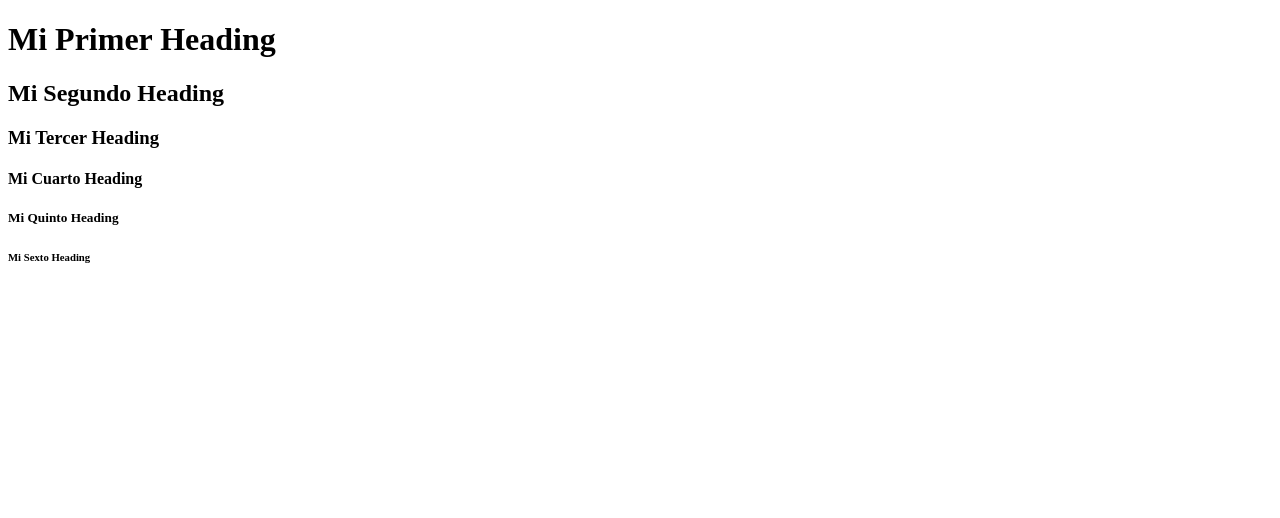
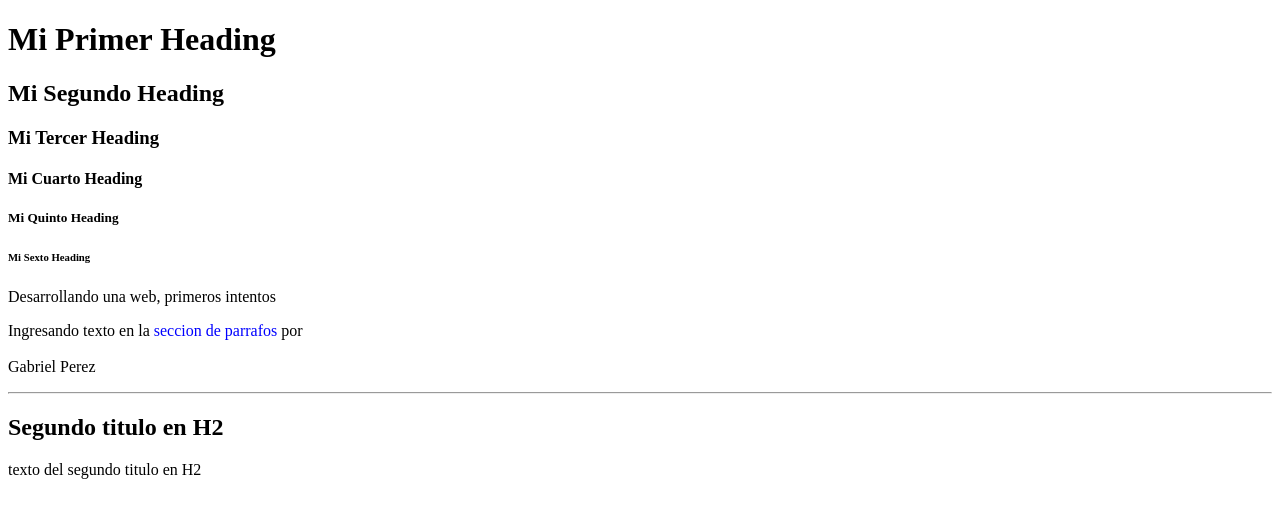
Before and after one commit to gabo6993/intro.html, a plain HTML site: page index.html in a window 1280 px wide. Drawn offline with Linux system fonts and the light colour scheme.

Commit message:
Mi primera pagina web ENERO

```diff
--- a/index.html
+++ b/index.html
@@ -10,5 +10,15 @@
     <h4>Mi Cuarto Heading</h4>
     <h5>Mi Quinto Heading</h5>
     <h6>Mi Sexto Heading</h6>
+    <p>Desarrollando una web, primeros intentos</p>
+    <p>
+        Ingresando texto en la <span style="color:blue">seccion de parrafos</span>
+        por <br> <br>Gabriel Perez
+    </p>
+<!--este texto es un comentario y no va a
+    aparecer en mi web-->
+    <hr>
+    <h2>Segundo titulo en H2</h2>
+    <p>texto del segundo titulo en H2</p>
 </body>
 </html>
```
